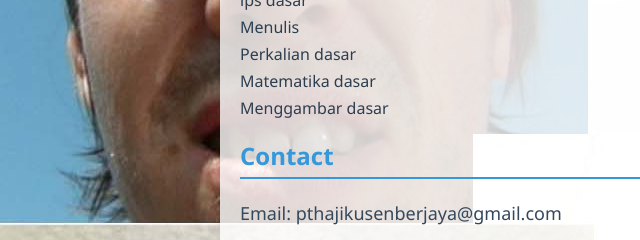
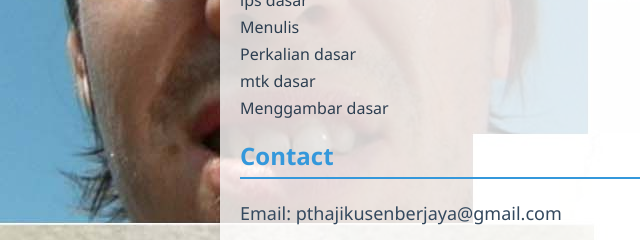
Before and after one commit to cycloneluth/profile-website, a plain HTML site: page index.html in a window 1280 px wide. Shown: the part 734-974 px from the top of the page, 0-640 px from the left. Drawn offline with Linux system fonts and the light colour scheme.

Commit message:
index.html

```diff
--- a/index.html
+++ b/index.html
@@ -174,7 +174,7 @@
                     <li>ips dasar</li>
                     <li>Menulis</li>
                     <li>Perkalian dasar</li>
-                    <li>Matematika dasar</li>
+                    <li>mtk dasar</li>
                     <li>Menggambar dasar</li>
                 </ul>
 
```
